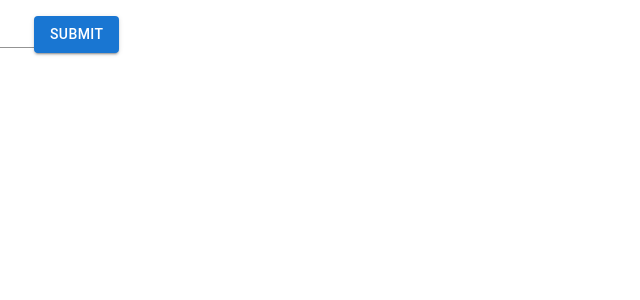
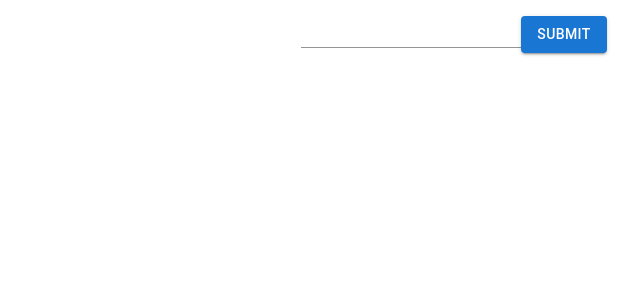
Before and after one commit to paperplane0428/todo-list-app, a React (Create React App) app: page / in a window 1280 px wide. Shown: the top 300 px of the page, without its empty margins (186-826 px from the left). Built offline with nearby package versions, Linux system fonts and the light colour scheme.

Commit message:
centered

```diff
--- a/src/component/ToDoApp.react.js
+++ b/src/component/ToDoApp.react.js
@@ -1,8 +1,12 @@
+import * as React from 'react';
 import Button from '@mui/material/Button';
 import TextField from '@mui/material/TextField';
 import Checkbox from '@mui/material/Checkbox';
 import FormControlLabel from '@mui/material/FormControlLabel';
 import {useState} from 'react';
+import Box from '@mui/material/Box';
+import CssBaseline from '@mui/material/CssBaseline';
+import Container from '@mui/material/Container';
 
 const ToDoItem = (props) => {
     const [isDone, setIsDone] = useState(false)
@@ -57,6 +61,7 @@ const ToDoItem = (props) => {
         <TextField value={name} onChange={handleChange}id="standard-basic" variant="standard" />
         <Button onClick={handleClick} variant="contained">Submit</Button>
       </div>
+
     )
   }
 
@@ -73,10 +78,17 @@ const ToDoItem = (props) => {
     }
 
     return (
-      <div>
-        <ToDoList toDoList={toDoList} deleteList={deleteList}/>
-        <Input addList={addList}/>
-      </div>
+      <React.Fragment>
+        <CssBaseline />
+        <Container fixed>
+          <Box display="flex">
+            <Box m="auto" sx={{height: '100vh'}}>
+              <ToDoList toDoList={toDoList} deleteList={deleteList}/>
+              <Input addList={addList}/>
+            </Box>
+          </Box>
+        </Container>
+      </React.Fragment>
     )
   }
 
```
Also changed, not shown: 1 other file (tests, documents, lock files or other folders).
